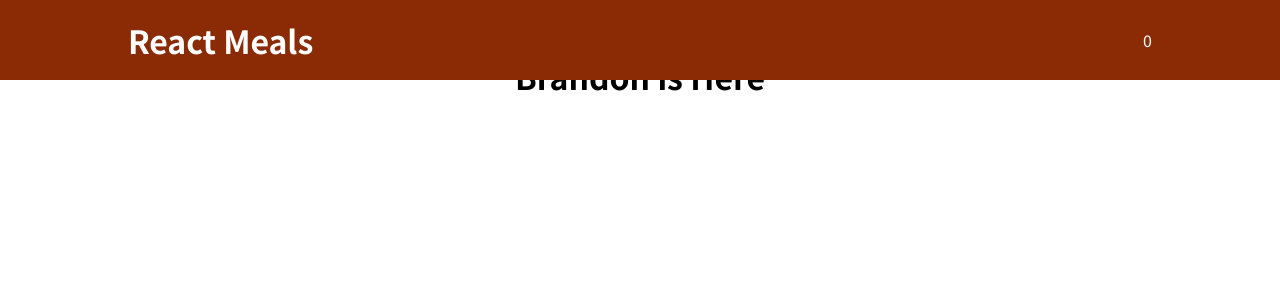
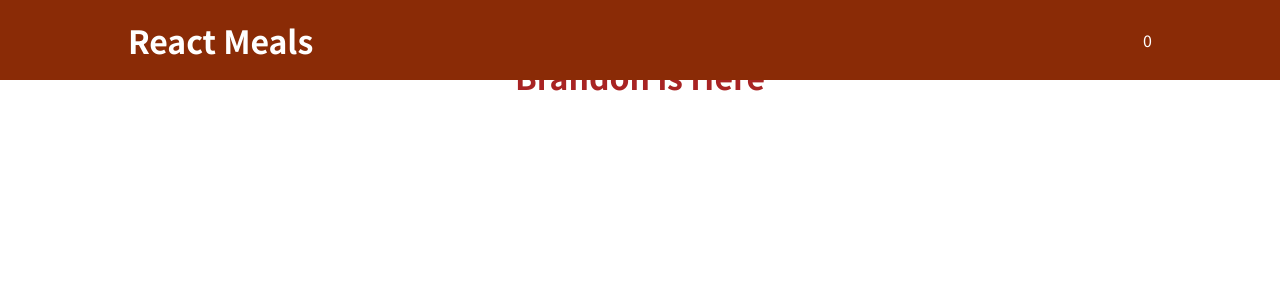
Before and after one commit to brandonrq506/food-spa, a React (Vite) app: page / in a window 1280 px wide. Shown: the top 300 px of the page. Built offline with nearby package versions, Linux system fonts and the light colour scheme.

Commit message:
Added Dark / Light Feature

```diff
--- /dev/null
+++ b/src/features/theme/context/ThemeContext.tsx
@@ -0,0 +1,4 @@
+import { ThemeContextProps } from "../types";
+import { createContext } from "react";
+
+export const ThemeContext = createContext<ThemeContextProps | undefined>(undefined);
--- /dev/null
+++ b/src/features/theme/context/ThemeProvider.tsx
@@ -0,0 +1,40 @@
+import { useEffect, useState } from "react";
+import { ThemeContext } from "./ThemeContext";
+import { Theme, ThemeContextProps, toggleThemeFn } from "../types";
+
+type ThemeProviderProps = {
+    children: React.ReactNode;
+};
+
+export const ThemeProvider = ({ children }: ThemeProviderProps) => {
+    const [theme, setTheme] = useState<Theme>("dark");
+
+    useEffect(() => {
+        const browserPreference = window.matchMedia("(prefers-color-scheme: dark)").matches ? "dark" : "light";
+        const localStoragePreference = localStorage.getItem("theme") as Theme ?? browserPreference;
+        setTheme(localStoragePreference);
+    }, []);
+
+    useEffect(() => {
+        document.body.dataset.theme = theme;
+    }, [theme]);
+
+    const switchTheme: toggleThemeFn = () => {
+        setTheme((prevTheme) => {
+            const newTheme = prevTheme === "dark" ? "light" : "dark";
+            localStorage.setItem("theme", newTheme);
+            return newTheme;
+        });
+    };
+
+    const value: ThemeContextProps = {
+        theme,
+        switchTheme,
+    };
+
+    return (
+        <ThemeContext.Provider value={value}>
+            {children}
+        </ThemeContext.Provider>
+    );
+};
--- /dev/null
+++ b/src/features/theme/context/useTheme.tsx
@@ -0,0 +1,11 @@
+import { useContext } from "react";
+import { ThemeContext } from "./ThemeContext";
+import { ThemeContextProps } from "../types";
+
+export const useTheme = (): ThemeContextProps => {
+    const themeContext = useContext(ThemeContext);
+    if (!themeContext) {
+        throw new Error("useTheme must be used within a ThemeProvider");
+    }
+    return themeContext;
+};
--- /dev/null
+++ b/src/features/theme/index.ts
@@ -0,0 +1,2 @@
+export * from "./context/ThemeProvider";
+export * from "./context/useTheme";
--- /dev/null
+++ b/src/features/theme/types/index.ts
@@ -0,0 +1,8 @@
+export type Theme = 'light' | 'dark';
+
+export type toggleThemeFn = (e: React.ChangeEvent<HTMLInputElement>) => void;
+
+export type ThemeContextProps = {
+    theme: Theme;
+    switchTheme: toggleThemeFn;
+};
--- a/src/index.css
+++ b/src/index.css
@@ -11,12 +11,12 @@ body[data-theme='dark'] {
 
 /* TODO: Decide on a light-theme palette */
 body[data-theme='light'] {
-    --primary-background: #23272F;
-    --secondary-background: #343A46;
-    --primary-text: #F6F7F9;
+    --primary-background: #ffffff;
+    --secondary-background: #e4e4e4;
+    --primary-text: #a82323;
     --secondary-text: #A4A6AA;
-    --link: #149ECA;
-    --link-hover: #0D6E8C;
+    --link: #691919;
+    --link-hover: #531111;
 }
 
 * {
@@ -30,4 +30,5 @@ html {
 body {
     margin: 0;
     background-color: var(--primary-background);
+    color: var(--primary-text);
 }
--- a/src/main.tsx
+++ b/src/main.tsx
@@ -4,11 +4,14 @@ import ReactDOM from "react-dom/client";
 
 import App from "./App.tsx";
 import { CartProvider } from "./features/cart";
+import { ThemeProvider } from "./features/theme";
 
 ReactDOM.createRoot(document.getElementById("root")!).render(
     <React.StrictMode>
-        <CartProvider>
-            <App />
-        </CartProvider>
+        <ThemeProvider>
+            <CartProvider>
+                <App />
+            </CartProvider>
+        </ThemeProvider>
     </React.StrictMode>
 );
```
